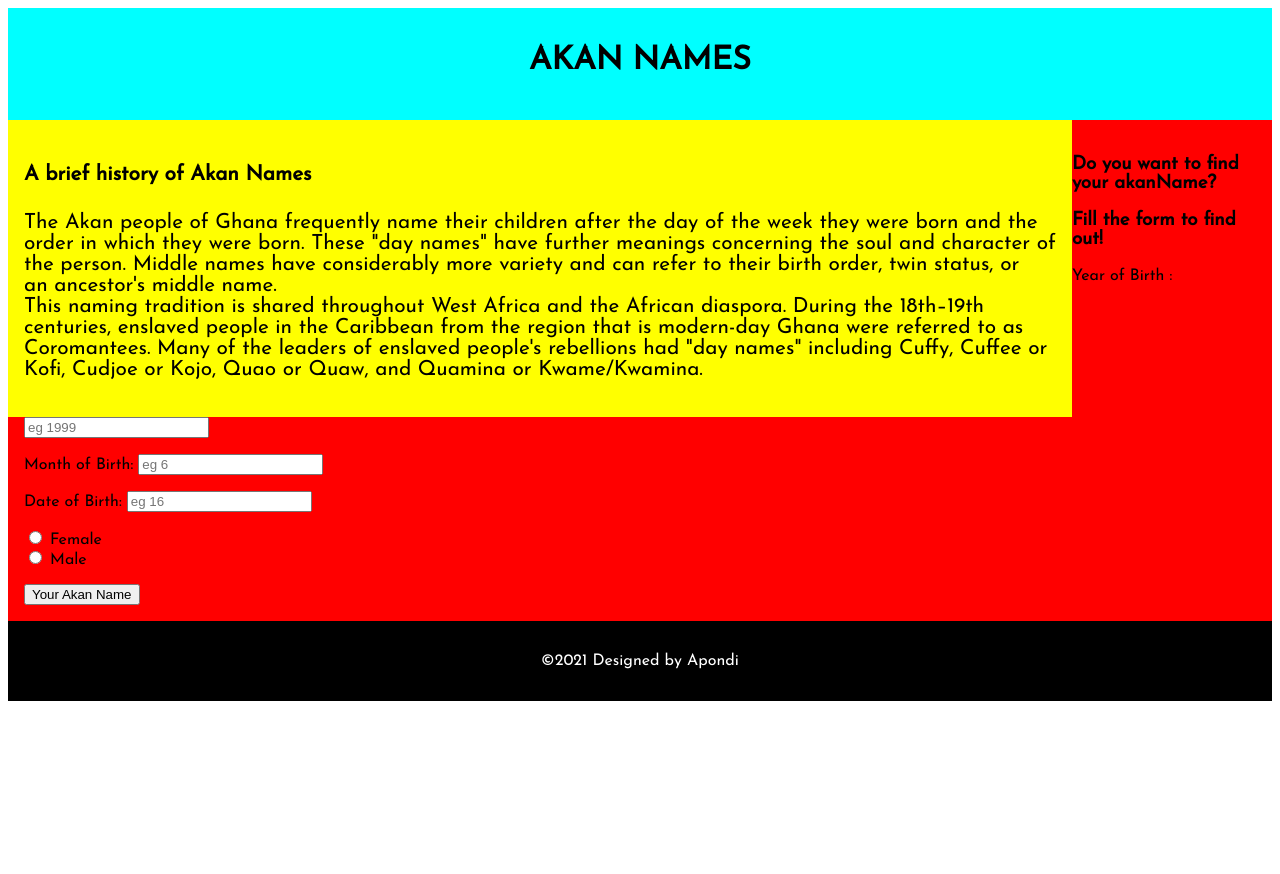
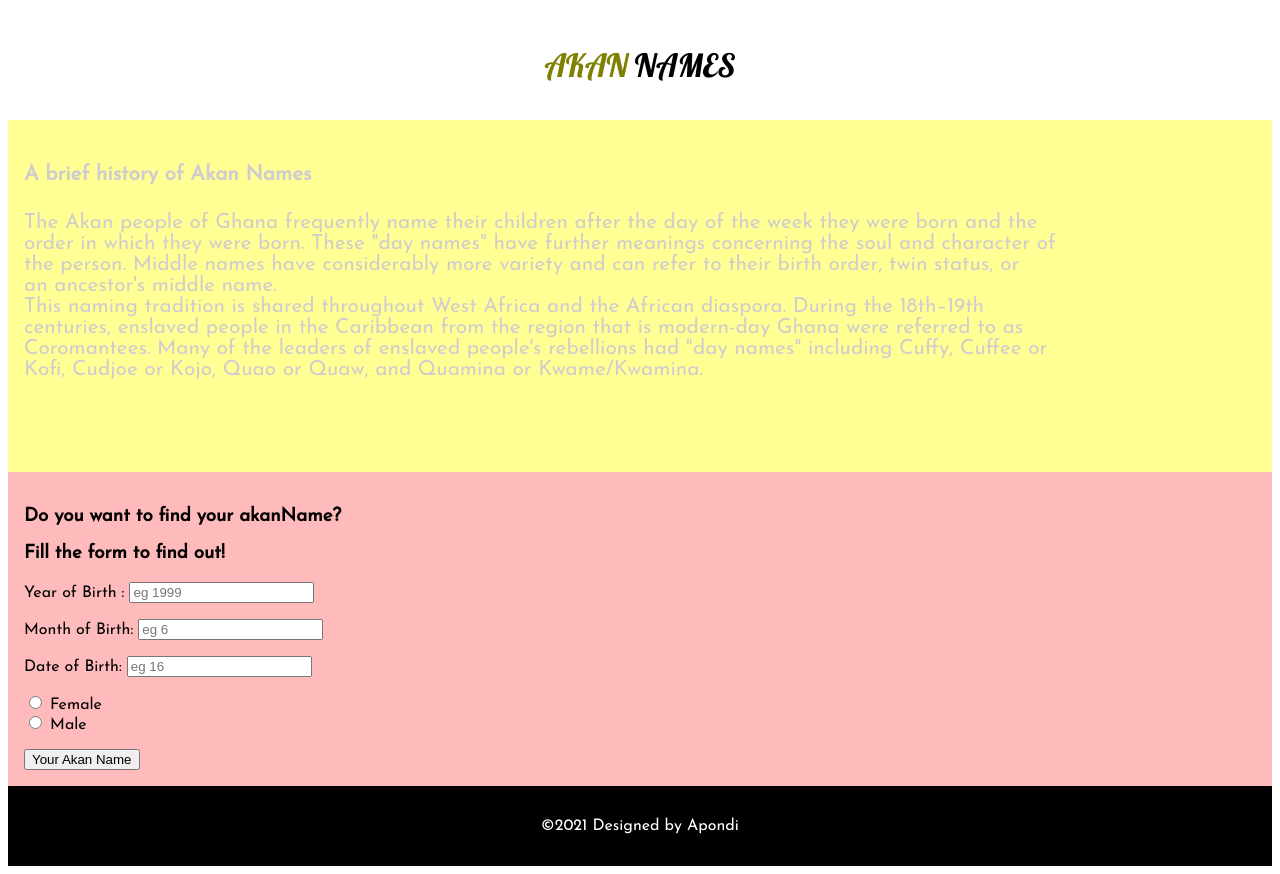
Before and after one commit to Apondi-Otieno/akanName, a plain HTML site: page index.html in a window 1280 px wide. Before the commit the page ends 800 px from the top, so only its background shows below. Drawn offline with Linux system fonts and the light colour scheme.

Commit message:
this will add changes to the css file

```diff
--- a/index.html
+++ b/index.html
@@ -11,6 +11,9 @@
     <!-- linking fonts -->
     <link rel="preconnect" href="https://fonts.googleapis.com">
     <link rel="preconnect" href="https://fonts.gstatic.com" crossorigin>
+    <link rel="preconnect" href="https://fonts.googleapis.com">
+    <link rel="preconnect" href="https://fonts.gstatic.com" crossorigin>
+    <link href="https://fonts.googleapis.com/css2?family=Lobster&display=swap" rel="stylesheet">
     <link
         href="https://fonts.googleapis.com/css2?family=EB+Garamond:wght@700&family=Josefin+Sans:wght@300;400&display=swap"
         rel="stylesheet">
@@ -21,7 +24,7 @@
 <body>
     <header>
 
-        <h1> AKAN NAMES</h1>
+        <h1><span id="start"> AKAN </span> <span id="end"> NAMES </span></h1>
 
     </header>
 
--- a/style.css
+++ b/style.css
@@ -1,26 +1,41 @@
 html {
     font-family: 'JOsefin Sans';
+    /* background-image: url(img/2.jpeg) ;
+    background-size: cover; */
 }
 
 header {
-background-color: aqua;
+
 height: 10vh;
 text-align: center;
 padding:1rem;
 
+}
+
+
+#start {
+    color:olive;
+    font-family: 'lobster';
+    font-weight: 400;
+}
+
+#end {
+    color:;
+    font-family: 'lobster';
+    font-weight: 400;
+}
+#introduction {
+background-color: rgba(255, 255, 0, 0.425);
+  font-size:1.3rem;
+  padding:1rem;
+  color: rgb(209, 205, 205);
+  background-image: url(img/1.\ Vector\ Illustration);
+  height:20rem;
 
 }
 
-
-#introduction {
-background-color: yellow;
-  font-size:1.3rem;
-  padding:1rem;
-  float: left;
-}
-
 #form {
-    background-color:red;
+    background-color:rgba(255, 0, 0, 0.267);
     padding:1rem;
 
 }
```
Also changed, not shown: 2 other files.
